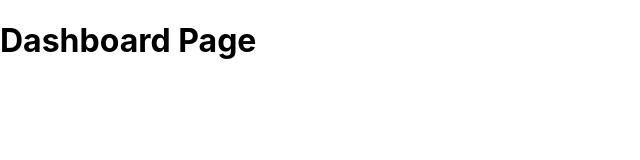
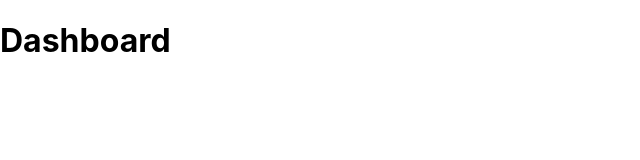
Before and after one commit to GersonEC/dashboard, a React (Create React App) app: page /dashboard in a window 1280 px wide. Shown: the top 160 px of the page, without its empty margins (0-640 px from the left). Built offline with nearby package versions, Linux system fonts and the light colour scheme.

Commit message:
Add dashboard test

```diff
--- a/src/pages/Dashboard.tsx
+++ b/src/pages/Dashboard.tsx
@@ -1,4 +1,8 @@
 
-export const Dashboard: React.FC = () => {
-  return <h1> Dashboard Page </h1>
+const Dashboard = () => {
+  return <h1> Dashboard </h1>
 }
+
+export {
+  Dashboard
+}
```
Also changed, not shown: 2 other files (tests, documents, lock files or other folders).
